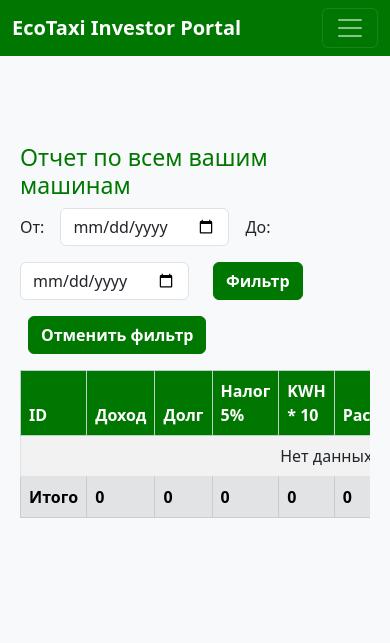
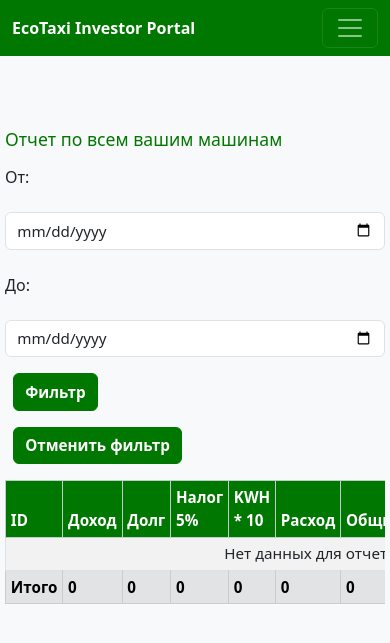
Before and after one commit to zhanyysh/ecotaxi, a Flask app: page /dashboard in a window 390 px wide. Shown: the top 643 px of the page. Run offline with Flask 3, Linux system fonts and the light colour scheme; the visitor is signed in with stand-in values (Sample User, id 1); data that the repository does not hold is empty.

Commit message:
website for app

```diff
--- a/investor_portal/app.py
+++ b/investor_portal/app.py
@@ -278,4 +278,4 @@ def logout():
     return redirect(url_for('login'))
 
 if __name__ == '__main__':
-    app.run(debug=True)
+    app.run(host='0.0.0.0', port=5000, debug=True)
--- a/investor_portal/templates/base.html
+++ b/investor_portal/templates/base.html
@@ -54,6 +54,18 @@
         .card-header h1, .card-header h2, .card-header h3, .card-header h4, .card-header h5, .card-header h6 {
             color: #fff !important;
         }
+        /* --- Мобильная адаптивность --- */
+        @media (max-width: 576px) {
+            h1, h2, h3, h4, h5, h6 { font-size: 1.1rem; }
+            .table th, .table td { padding: 0.3rem; font-size: 0.95rem; }
+            .btn, .form-control { font-size: 0.95rem; padding: 0.4rem 0.7rem; }
+            .navbar-brand, .nav-link { font-size: 1rem; }
+            .card { margin: 0.5rem 0; }
+            .content { padding: 5px; }
+            .table-responsive { overflow-x: auto; }
+            form.row.g-3.mb-3, .row.g-3.mb-3 { flex-direction: column !important; }
+            .col-auto, .col { width: 100% !important; }
+        }
     </style>
 </head>
 <body>
```
